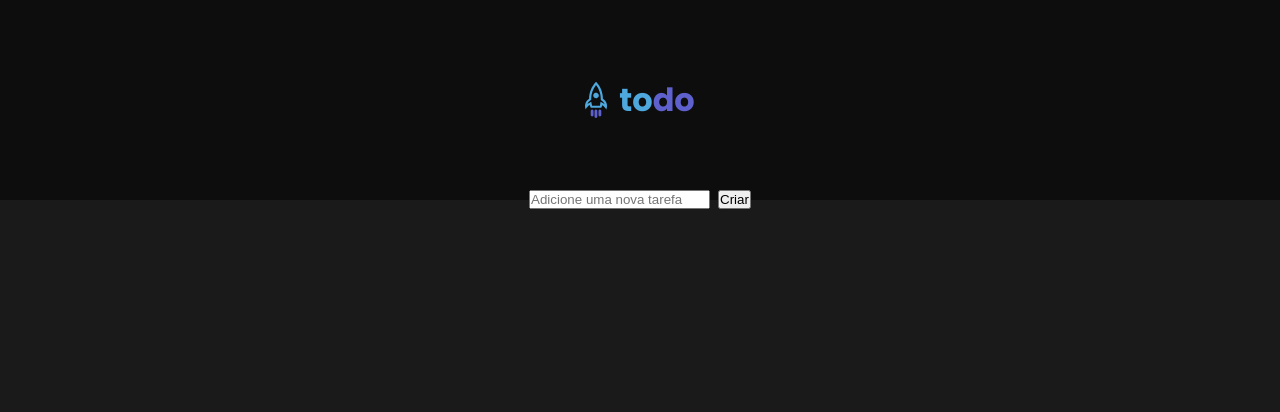
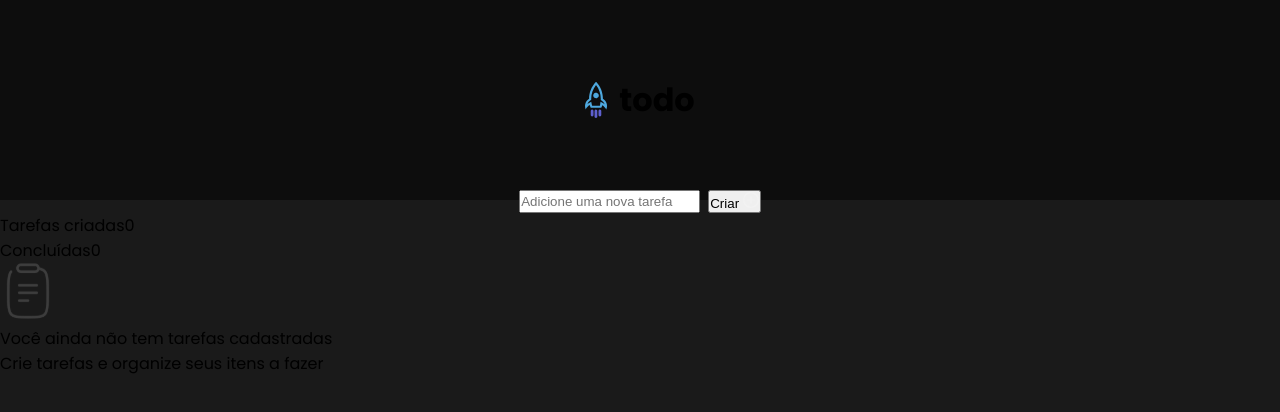
Before and after one commit to PabloRafael-coder/to-do-list, a React (Vite) app: page / in a window 1280 px wide. Shown: the top 412 px of the page. Built offline with nearby package versions, Linux system fonts and the light colour scheme.

Commit message:
feat: Add image to app and create new section

```diff
--- a/src/App.jsx
+++ b/src/App.jsx
@@ -1,6 +1,8 @@
 import styles from './App.module.css'
 
 import rocket from './assets/rocket.svg'
+import plus from './assets/plus.svg';
+import clipboard from './assets/Clipboard.svg'
 import "./global.css"
 function App() {
 
@@ -8,12 +10,23 @@ function App() {
     <>
       <header className={styles.header}>
         <img src={rocket} alt="imagem de um foguete" />
-        <h1 className={styles.headerText}>to<span>do</span></h1>
+        <h1 className={styles.headerTitle}>to<span>do</span></h1>
       </header>
       <main>
-        <div className={styles.taskInputContainer}>
-          <input type="text" placeholder="Adicione uma nova tarefa" />
-          <button>Criar</button>
+        <section className={styles.taskInputContainer}>
+          <input className={styles.taskInput} type="text" placeholder="Adicione uma nova tarefa" />
+          <button className={styles.taskInputButton}>Criar <img src={plus} /></button>
+        </section>
+        <div className={styles.taskListContainer}>
+          <header>
+            <p>Tarefas criadas<span>0</span></p>
+            <p>Concluídas<span>0</span></p>
+          </header>
+          <div>
+            <img src={clipboard} />
+            <p>Você ainda não tem tarefas cadastradas</p>
+            <p>Crie tarefas e organize seus itens a fazer</p>
+          </div>
         </div>
       </main>
     </>
```
